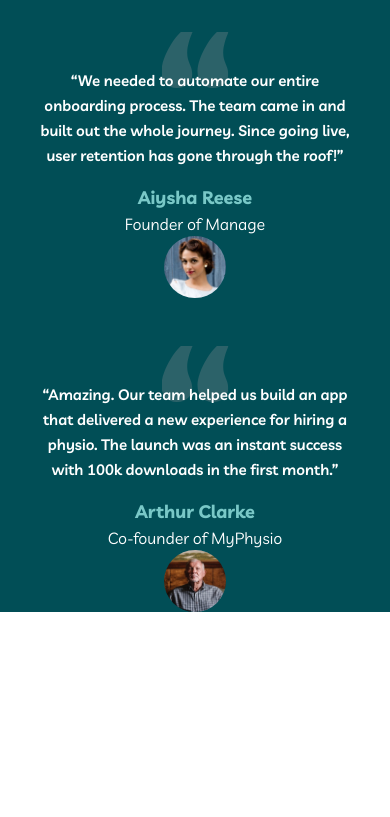
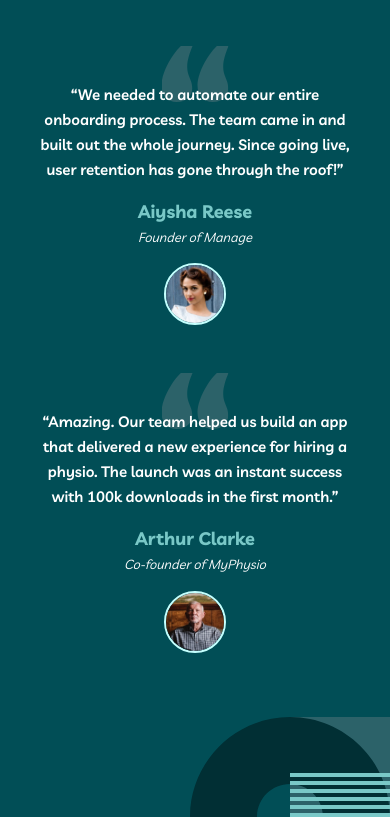
Before and after one commit to JiMare/myteam, a React (Vite) app: page / in a window 390 px wide. Shown: the part 2234-3051 px from the top of the page. Before the commit the page ends 2846 px from the top, so only its background shows below. Built offline with nearby package versions, Linux system fonts and the light colour scheme.

Commit message:
home stories mobile

```diff
--- a/src/components/Home/HomeStories.tsx
+++ b/src/components/Home/HomeStories.tsx
@@ -25,7 +25,7 @@ const storiesData = [
 
 export const HomeStories: React.FC = () => {
   return (
-    <section className="bg-green pt-[140px] relative">
+    <section className="bg-green pt-[140px] px-[24px] relative">
       <img
         src="./assets/bg-pattern-home-4-about-3.svg"
         alt="pattern"
@@ -35,7 +35,7 @@ export const HomeStories: React.FC = () => {
         Delivering real results for top companies. Some of our{" "}
         <span className="text-light-blue">success stories.</span>
       </HeadingLarge>
-      <div>
+      <div className="pb-[164px]">
         {storiesData.map((story) => (
           <Story
             key={story.avatar}
@@ -46,6 +46,7 @@ export const HomeStories: React.FC = () => {
           />
         ))}
       </div>
+      <img src="./assets/bg-pattern-home-5.svg" alt="pattern" className="absolute bottom-0 right-0"/>
     </section>
   );
 };
--- a/src/components/Home/Story.tsx
+++ b/src/components/Home/Story.tsx
@@ -20,11 +20,11 @@ export const Story: React.FC<Props> = ({ text, name, role, avatar }) => {
         {text}
       </ParagraphSmall>
       <HeadingSmall className="text-light-blue mt-[16px]">{name}</HeadingSmall>
-      <h4>{role}</h4>
+      <h4 className="text-[13px] italic mt-[2px] mb-[16px]">{role}</h4>
       <img
         src={`./assets/${avatar}.jpg`}
         alt="avatar"
-        className="w-[62px] h-[62px] rounded-full"
+        className="w-[62px] h-[62px] rounded-full border-2 border-[#C4FFFE]"
       />
     </div>
   );
```
